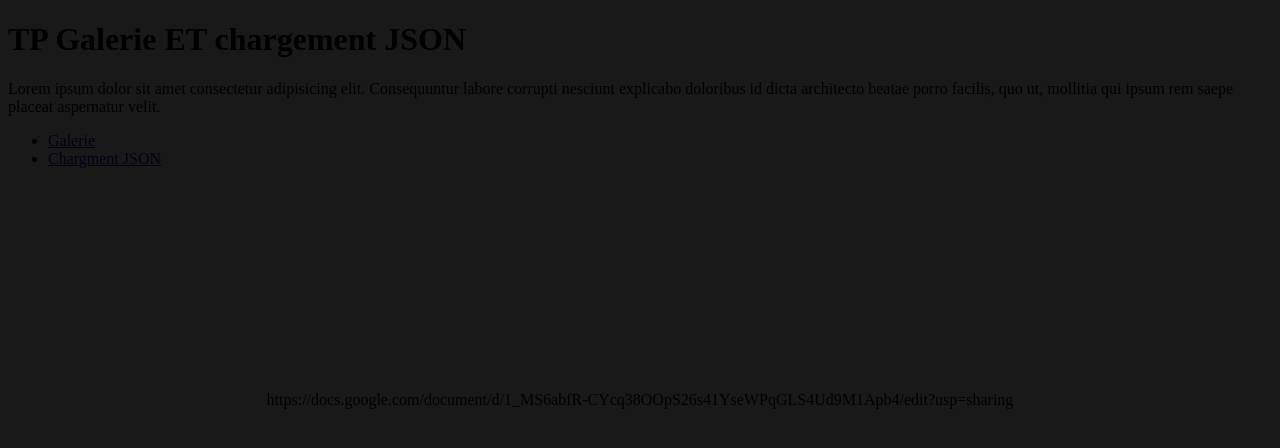
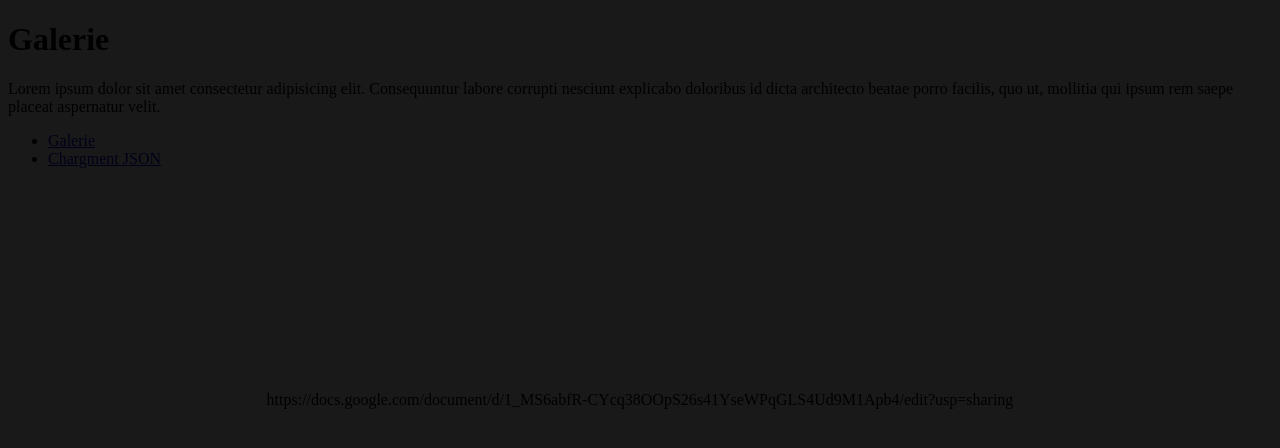
Before and after one commit to MMI-SAE-105/r113-tp5-galerie-et-json-b1-kilian-breuil, a plain HTML site: page index.html in a window 1280 px wide. Drawn offline with Linux system fonts and the light colour scheme.

Commit message:
debut galerie

```diff
--- a/index.html
+++ b/index.html
@@ -54,8 +54,10 @@ rgba(0,0,0,0.9) right right top top width width
 }
   </style>
 </head>
-<body>
-  <h1>TP Galerie ET chargement JSON</h1>
+<body x-data="{
+  imageaff: 'https://picsum.photo/id/237/200/300',
+}">
+  <h1>Galerie</h1>
   <p>Lorem ipsum dolor sit amet consectetur adipisicing elit. Consequuntur labore corrupti nesciunt explicabo doloribus id dicta architecto beatae porro facilis, quo ut, mollitia qui ipsum rem saepe placeat aspernatur velit.</p>
   <div class="overlay">
     <figure>https://docs.google.com/document/d/1_MS6abfR-CYcq38OOpS26s41YseWPqGLS4Ud9M1Apb4/edit?usp=sharing </figure>
```
Also changed, not shown: 1 other file.
